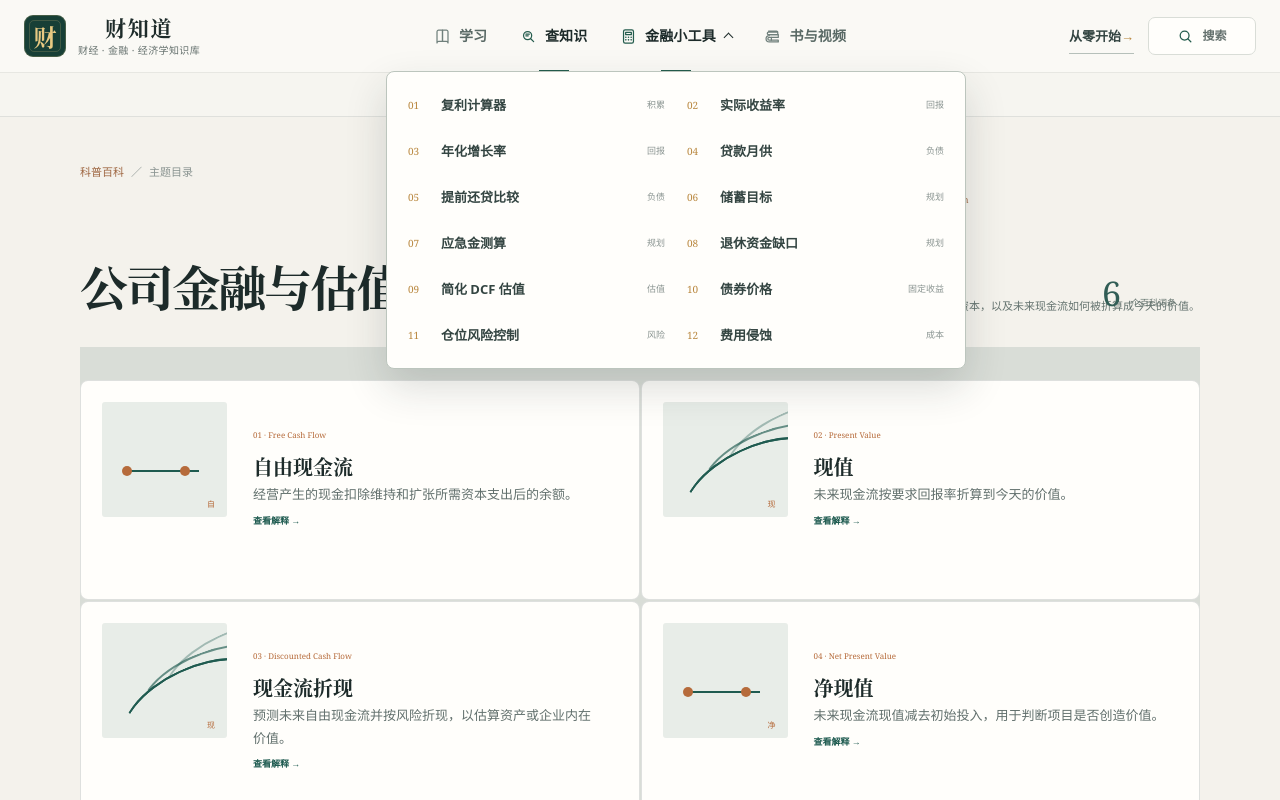
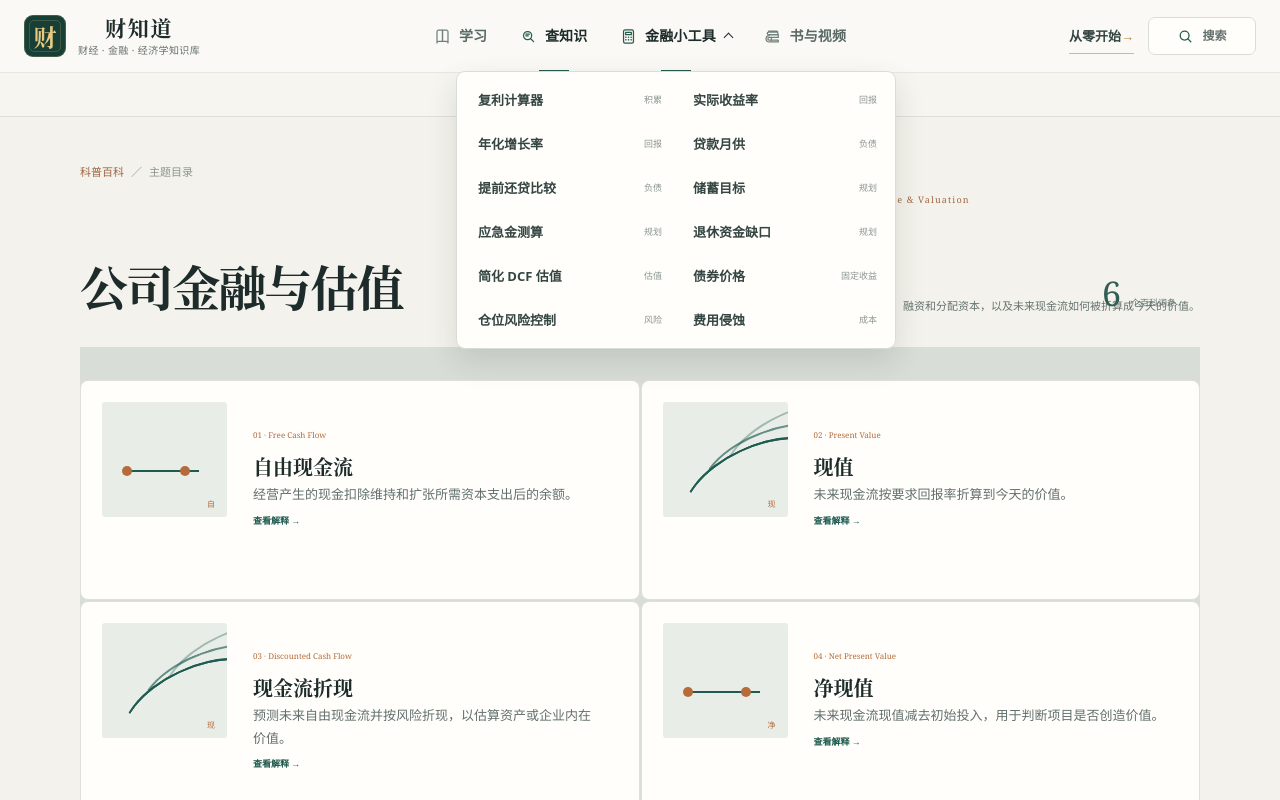
Before and after one commit to hugo8680/caizhidao, a Next.js app: page /knowledge/category/corporate-finance/ in a window 1280 px wide. Both pictures are taken after a click on the button "金融小工具". Shown: the top 800 px of the page. Built offline with nearby package versions, Linux system fonts and the light colour scheme.

Commit message:
Refine financial tools dropdown

```diff
--- a/app/editorial-system.css
+++ b/app/editorial-system.css
@@ -254,23 +254,24 @@ body .site-chrome .tool-nav-menu.open .tool-menu-chevron {
 }
 
 body .site-chrome .tool-nav-dropdown {
-  width: min(580px, calc(100vw - 28px));
-  padding: 10px;
+  width: min(440px, calc(100vw - 28px));
+  padding: 8px;
   display: grid;
   grid-template-columns: repeat(2, minmax(0, 1fr));
+  gap: 4px 8px;
   position: absolute;
   top: calc(100% - 1px);
   left: 50%;
   z-index: 320;
   overflow: hidden;
-  border: 1px solid var(--cz-line-strong);
-  border-radius: 8px;
-  background: var(--cz-surface);
-  box-shadow: 0 18px 42px rgba(29, 43, 42, .16);
+  border: 1px solid var(--cz-line);
+  border-radius: 9px;
+  background: #fffefa;
+  box-shadow: 0 12px 30px rgba(29, 43, 42, .13);
   opacity: 0;
   visibility: hidden;
   pointer-events: none;
-  transform: translate(-50%, 7px);
+  transform: translate(-50%, 5px);
   transition: opacity .16s ease, transform .16s ease, visibility .16s ease;
 }
 
@@ -292,31 +293,43 @@ body .site-chrome .tool-nav-menu.open .tool-nav-dropdown {
 
 body .site-chrome .tool-nav-dropdown a {
   min-width: 0;
-  min-height: 46px;
-  padding: 9px 11px;
-  display: grid;
-  grid-template-columns: 25px minmax(0, 1fr) auto;
-  gap: 8px;
+  min-height: 40px;
+  padding: 8px 10px 8px 13px;
+  display: grid;
+  grid-template-columns: minmax(0, 1fr) auto;
+  gap: 10px;
   align-items: center;
-  border-radius: 5px;
+  border-radius: 6px;
   color: var(--cz-ink-soft);
-}
-
-body .site-chrome .tool-nav-dropdown a:hover,
+  position: relative;
+  transition: background .14s ease, color .14s ease;
+}
+
+body .site-chrome .tool-nav-dropdown a:hover {
+  background: #f2f2ed;
+  color: var(--cz-ink);
+}
+
 body .site-chrome .tool-nav-dropdown a.active {
-  background: var(--cz-green-pale);
-  color: var(--cz-ink);
-}
-
-body .site-chrome .tool-nav-dropdown a > i {
-  color: var(--cz-gold);
-  font: normal 10px/1 Georgia, serif;
+  background: #edf3ef;
+  color: var(--cz-green-deep);
+}
+
+body .site-chrome .tool-nav-dropdown a.active::before {
+  content: '';
+  width: 2px;
+  position: absolute;
+  top: 9px;
+  bottom: 9px;
+  left: 5px;
+  border-radius: 2px;
+  background: var(--cz-green);
 }
 
 body .site-chrome .tool-nav-dropdown a > b {
   overflow: hidden;
   font-size: 13px;
-  font-weight: 620;
+  font-weight: 630;
   text-overflow: ellipsis;
   white-space: nowrap;
 }
--- a/components/site-header.tsx
+++ b/components/site-header.tsx
@@ -133,12 +133,11 @@ export function SiteHeader() {
                     <i className="tool-menu-chevron" aria-hidden="true" />
                   </button>
                   <div className="tool-nav-dropdown" id="financial-tool-menu" aria-label="金融小工具">
-                    {toolCatalog.map((tool, index) => {
+                    {toolCatalog.map((tool) => {
                       const href = `/tools/${tool.id}/`;
                       const current = pathname === href;
                       return (
                         <a href={href} key={tool.id} className={current ? 'active' : ''} aria-current={current ? 'page' : undefined}>
-                          <i>{String(index + 1).padStart(2, '0')}</i>
                           <b>{tool.title}</b>
                           <small>{tool.category}</small>
                         </a>
```
